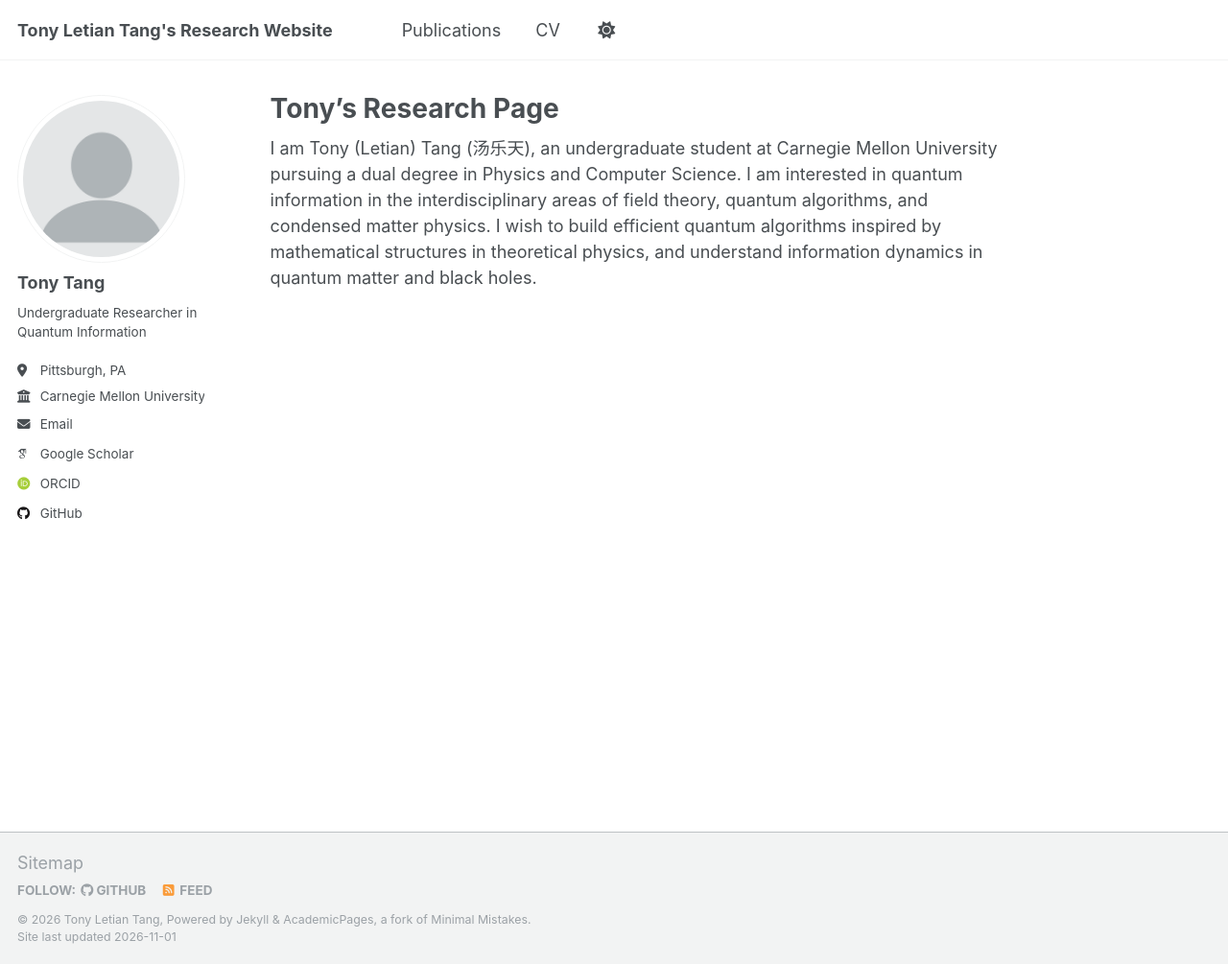
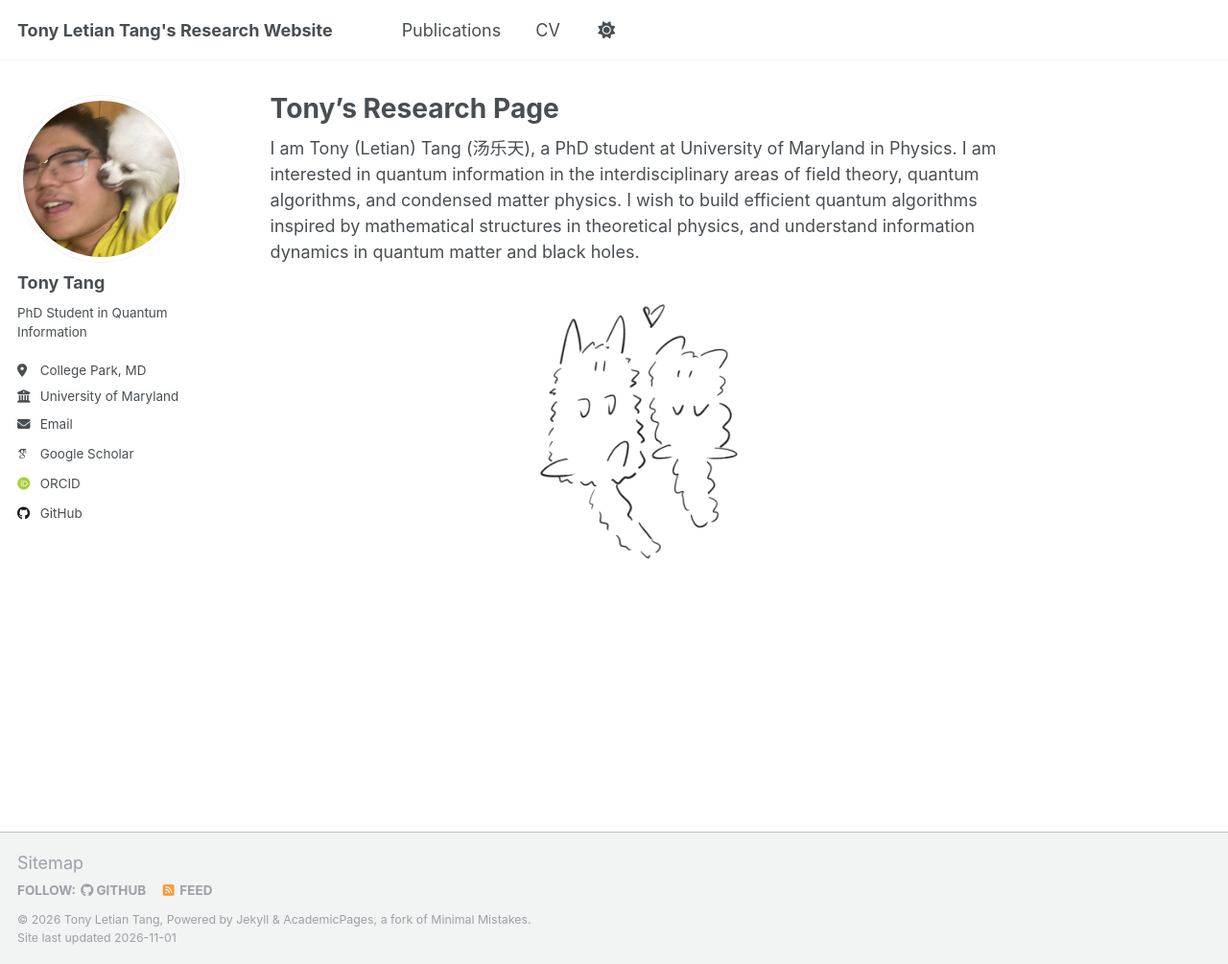
Before and after one commit to tonyletiantang/tonyletiantang.github.io, a Jekyll site: the page built from _pages/about.md, in a window 1280 px wide and 1005 px high. Shown: the whole window at 96% size. Built offline with Jekyll 4.4.1, drawn with Linux system fonts in a browser that asks for light colours; some web fonts are replaced.

Commit message:
update
Co-Authored-By: Claude Opus 5.5 <noreply@anthropic.com>

```diff
--- a/_config.yml
+++ b/_config.yml
@@ -22,12 +22,12 @@ repository               : "tonyletiantang/tonyletiantang.github.io"
 #               Additional customization can be done by editing /_includes/author-profile.html
 author:
   # Biographic information
-  avatar           : "profile.png"
+  avatar           : "doggie2.jpg"
   name             : "Tony Tang"
   pronouns         : # example: "she/her"
-  bio              : "Undergraduate Researcher in Quantum Information"
-  location         : "Pittsburgh, PA"
-  employer         : "Carnegie Mellon University"
+  bio              : "PhD Student in Quantum Information"
+  location         : "College Park, MD"
+  employer         : "University of Maryland"
   uri              : # URL
   email            : "letiant@andrew.cmu.edu"
 
@@ -36,7 +36,7 @@ author:
   arxiv            : # URL - Update with the correct link to your profile
   googlescholar    : "https://scholar.google.com/citations?user=93hHfv0AAAAJ"
   impactstory      : # URL
-  orcid            : "htps://orcid.org/0000-0001-8882-9187"
+  orcid            : "https://orcid.org/0000-0001-8882-9187"
   semantic         : # URL
   pubmed           : # URL
   researchgate     : # URL
--- a/_pages/about.md
+++ b/_pages/about.md
@@ -7,4 +7,6 @@ redirect_from:
   - /about.html
 ---
 
-I am Tony (Letian) Tang (汤乐天), an undergraduate student at Carnegie Mellon University pursuing a dual degree in Physics and Computer Science. I am interested in quantum information in the interdisciplinary areas of field theory, quantum algorithms, and condensed matter physics. I wish to build efficient quantum algorithms inspired by mathematical structures in theoretical physics, and understand information dynamics in quantum matter and black holes.
+I am Tony (Letian) Tang (汤乐天), a PhD student at University of Maryland in Physics. I am interested in quantum information in the interdisciplinary areas of field theory, quantum algorithms, and condensed matter physics. I wish to build efficient quantum algorithms inspired by mathematical structures in theoretical physics, and understand information dynamics in quantum matter and black holes.
+
+<p class="doodle"><img src="{{ site.baseurl }}/images/meow.png" alt="Doodle of two fluffy friends with a heart"></p>
--- a/assets/css/main.scss
+++ b/assets/css/main.scss
@@ -41,3 +41,18 @@
     "vendor/font-awesome/brands",
     "vendor/magnific-popup/magnific-popup"
 ;
+
+/* Hand-drawn doodle on the home page; the ink is inverted so it stays visible in dark mode */
+.doodle {
+  margin-top: 2.5em;
+  text-align: center;
+
+  img {
+    width: 240px;
+    max-width: 60%;
+  }
+}
+
+html[data-theme="dark"] .doodle img {
+  filter: invert(1);
+}
```
Also changed, not shown: _publications/mean-estimation.md (+1 -1 lines), _publications/noisy-stabilizer-learning.md (added, +9 -0 lines), images/doggie2.jpg (added), images/meow.png (added).
